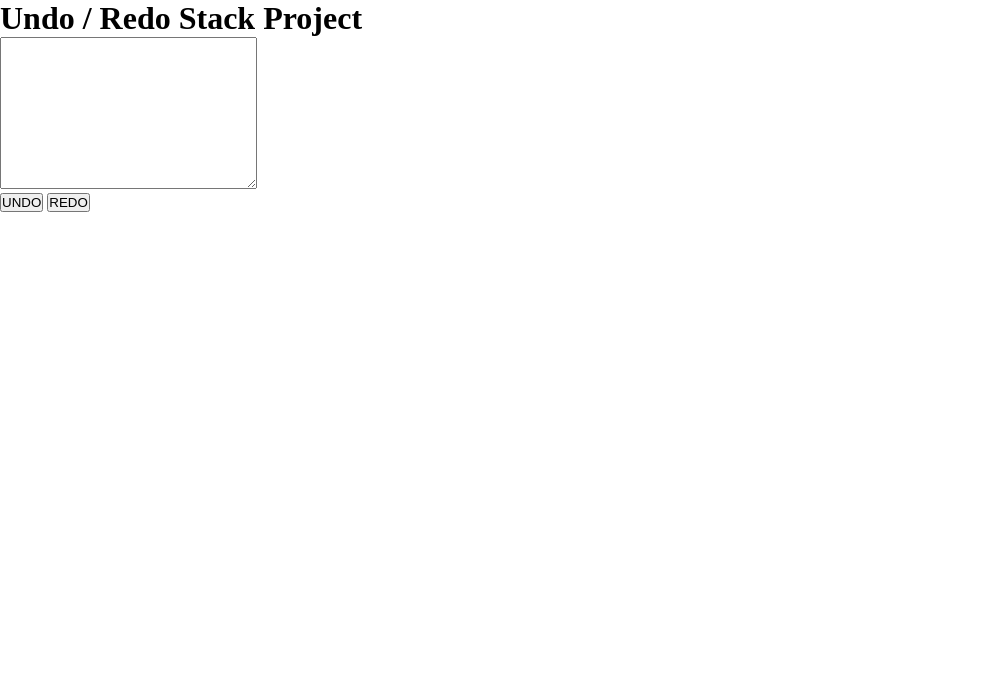
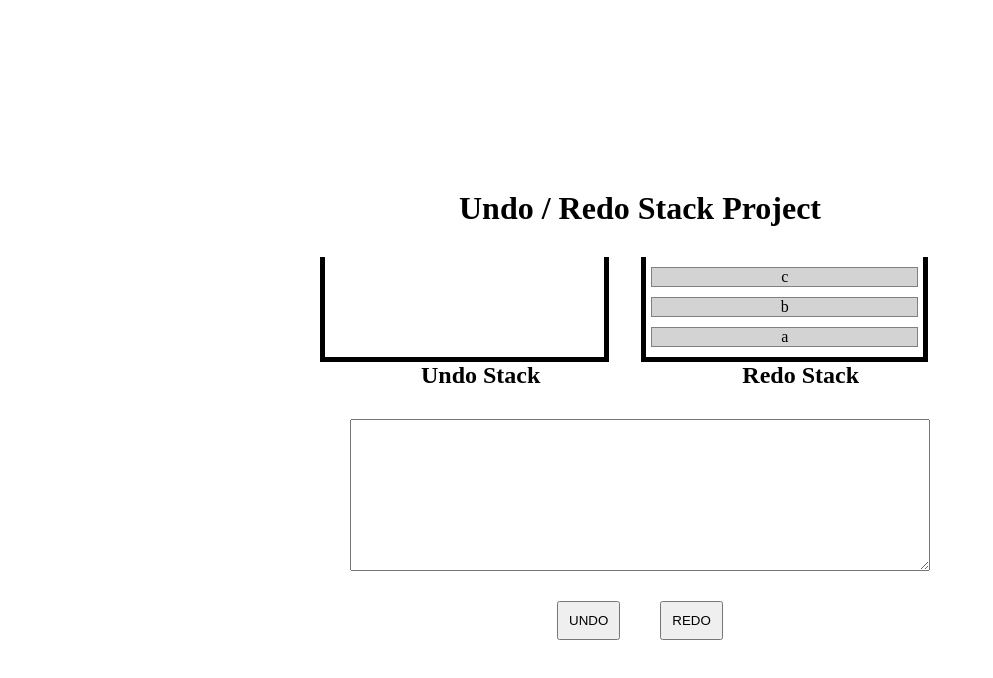
Before and after one commit to pszponder/undo-redo-stack-project, a plain HTML site: page index.html in a window 1280 px wide. Shown: the whole page, without its empty margins (0-993 px from the left). Drawn offline with Linux system fonts and the light colour scheme.

Commit message:
add base styling to app

```diff
--- a/index.html
+++ b/index.html
@@ -10,17 +10,29 @@
     <script type="module" src="./src/js/script.js" defer></script>
   </head>
   <body>
-    <div class="wrapper">
-      <h1>Undo / Redo Stack Project</h1>
+    <header class="header">
+      <h1 class="header__h1">Undo / Redo Stack Project</h1>
+    </header>
+    <main class="app">
       <div class="stacks">
-        <div class="stack__undo"></div>
-        <div class="stack__redo"></div>
+        <div class="stacks__undo">
+          <div class="stacks__stack"></div>
+          <h2 class="stacks__heading">Undo Stack</h2>
+        </div>
+        <div class="stacks__redo">
+          <div class="stacks__stack">
+            <p class="stacks__content">c</p>
+            <p class="stacks__content">b</p>
+            <p class="stacks__content">a</p>
+          </div>
+          <h2 class="stacks__heading">Redo Stack</h2>
+        </div>
       </div>
       <textarea id="editor" cols="30" rows="10"></textarea>
       <div class="buttons">
         <button class="buttons__undo btn">UNDO</button>
         <button class="buttons__redo btn">REDO</button>
       </div>
-    </div>
+    </main>
   </body>
 </html>
--- a/src/css/styles.css
+++ b/src/css/styles.css
@@ -0,0 +1,102 @@
+/* ==== */
+/* BODY */
+/* ==== */
+body {
+  /* Create Flex Container */
+  display: flex;
+  flex-direction: column;
+  justify-content: center;
+  align-items: center;
+}
+
+/* ====== */
+/* HEADER */
+/* ====== */
+header {
+  /* Create Flex Container */
+  display: flex;
+  justify-content: center;
+  margin: 3rem;
+}
+
+/* =========== */
+/* APPLICATION */
+/* =========== */
+.app {
+  width: 50%;
+
+  /* Create Flex Container */
+  display: flex;
+  flex-direction: column;
+  justify-content: center;
+}
+
+/* ====== */
+/* STACKS */
+/* ====== */
+
+.stacks {
+  /* Create Flex Container */
+  display: flex;
+  justify-content: space-between;
+}
+
+.stacks__undo,
+.stacks__redo {
+  /* margin: 0 95%; */
+
+  /* Flex Item Properties */
+  flex-grow: 1;
+
+  /* Create Flex Container */
+  display: flex;
+  flex-direction: column;
+  /* align-items: center; */
+}
+
+.stacks__stack {
+  /* Width and Height */
+  max-width: 90%;
+  min-height: 3rem;
+  max-height: 100%;
+  text-align: center;
+
+  /* Flex Item Properties */
+  flex-grow: 1;
+
+  /* Border */
+  border-color: black;
+  border-style: solid;
+  border-width: 0px 0.5rem 0.5rem 0.5rem;
+}
+
+.stacks__content {
+  margin: 1rem 0.5rem;
+  border: 0.1rem solid gray;
+  background-color: lightgrey;
+}
+
+.stacks__heading {
+  text-align: center;
+}
+
+/* ====== */
+/* EDITOR */
+/* ====== */
+#editor {
+  margin: 3rem;
+}
+
+/* ======= */
+/* BUTTONS */
+/* ======= */
+.buttons {
+  display: flex;
+  justify-content: center;
+}
+
+.btn {
+  margin: 0 2rem;
+  padding: 1rem;
+  cursor: pointer;
+}
```
